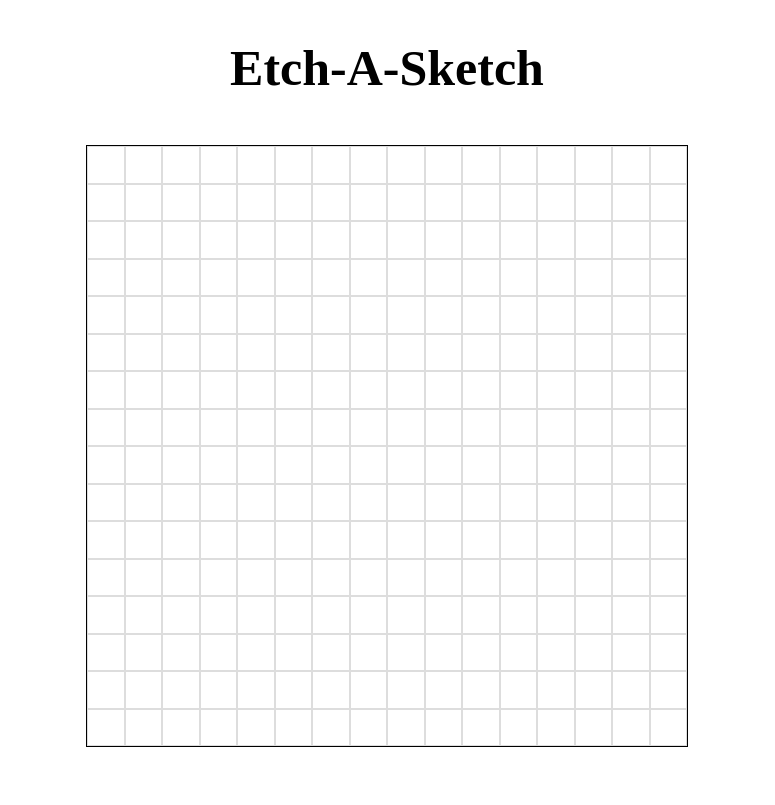
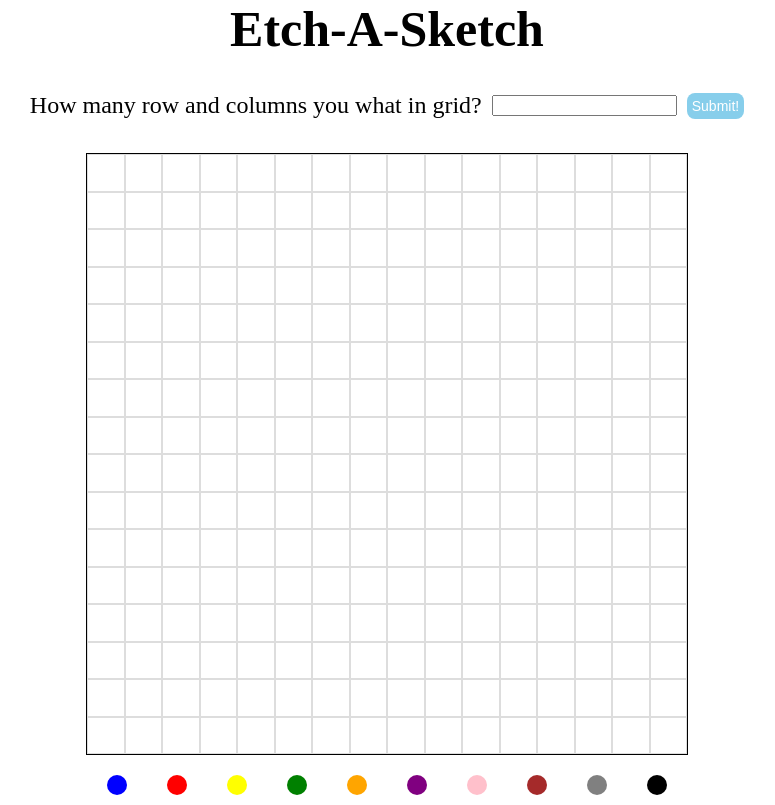
Before and after one commit to igorivor/Etch-A-Sketch, a plain HTML site: page index.html in a window 1280 px wide. Shown: the whole page, without its empty margins (253-1028 px from the left). Drawn offline with Linux system fonts and the light colour scheme.

Commit message:
Finished my HTML and CSS files. Add question for grid size input and button for answer and to submit. Add 10 colors to choose for painting. Add style to it all.

```diff
--- a/index.html
+++ b/index.html
@@ -10,7 +10,24 @@
     <div class="title">
         <h1>Etch-A-Sketch</h1>
     </div>
+    <div class="question">
+        <p>How many row and columns you what in grid?</p>
+        <input type="number" id="value">
+        <button id="btn_S">Submit!</button>
+    </div>
     <div class="container"></div>
+    <div class="selection">
+        <button id="btn_blue"></button>
+        <button id="btn_red"></button>
+        <button id="btn_yellow"></button>
+        <button id="btn_green"></button>
+        <button id="btn_orange"></button>
+        <button id="btn_purple"></button>
+        <button id="btn_pink"></button>
+        <button id="btn_brown"></button>
+        <button id="btn_gray"></button>
+        <button id="btn_black"></button>
+    </div>
     <script src="script.js"></script>
 </body>
 </html>
--- a/styles.css
+++ b/styles.css
@@ -7,19 +7,46 @@ body{
   margin: 0px;
   gap: 10px;
 }
+
 .title{
   display: flex;
   justify-content: center;
   align-items: center;
   margin: 0px;
-  padding: 5px;
+  padding: 0px;
 }
 h1{
   font-size: 50px;
   font-family: 'Times New Roman', Times, serif;
   color: black;
   font-weight: bold;
+  margin: 0px;
+  padding: 0px;
 }
+
+.question{
+  display: flex;
+  justify-content: center;
+  align-items: center;
+  margin: 0px;
+  padding: 0px;
+  gap: 10px;
+}
+p{
+  font-size: 24px;
+  font-family: 'Times New Roman', Times, serif;
+  color: black;
+}
+#btn_S{
+  background-color: skyblue;
+  font-size: 14px;
+  color: white;
+  border-radius: 8px;
+  border: 0px;
+  margin: 0px;
+  padding: 5px;
+}
+
 .container{
     display: flex;
     flex-wrap: wrap;
@@ -35,3 +62,50 @@ h1{
   box-sizing: border-box; /* Važno: border ne povećava širinu diva */
   border: 1px solid #ddd;
 }
+
+.selection{
+  display: flex;
+  align-items: center;
+  justify-items: center;
+  gap: 40px;
+  margin: 0px;
+  padding: 10px;
+}
+
+#btn_blue, #btn_red, #btn_yellow, #btn_green, #btn_orange,
+#btn_purple, #btn_pink, #btn_brown, #btn_gray, #btn_black{
+  border-radius: 10px;
+  border: 0px;
+  margin: 0px;
+  padding: 10px;
+}
+#btn_blue{
+  background-color: blue;
+}
+#btn_red{
+  background-color: red;
+}
+#btn_yellow{
+  background-color: yellow;
+}
+#btn_green{
+  background-color: green;
+}
+#btn_orange{
+  background-color: orange;
+}
+#btn_purple{
+  background-color: purple;
+}
+#btn_pink{
+  background-color: pink;
+}
+#btn_brown{
+  background-color: brown;
+}
+#btn_gray{
+  background-color: gray;
+}
+#btn_black{
+  background-color: black;
+}
```
